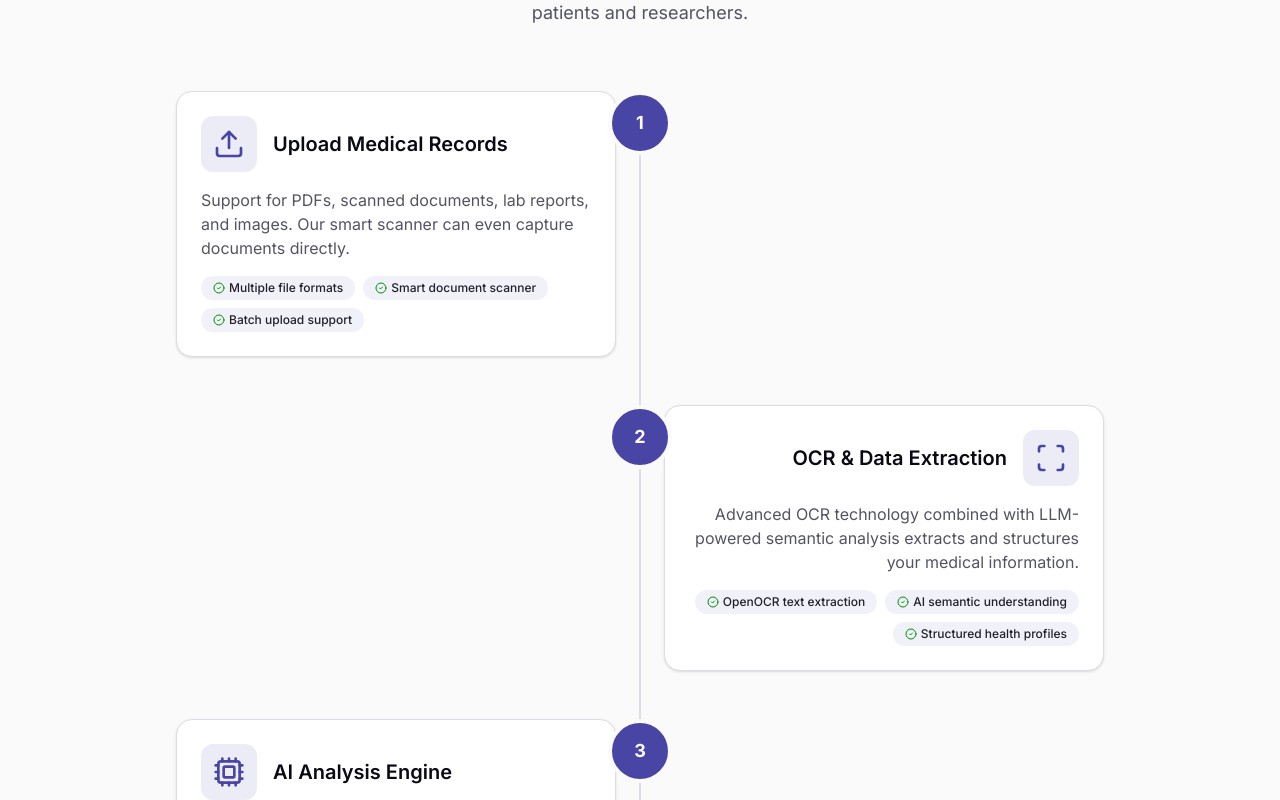
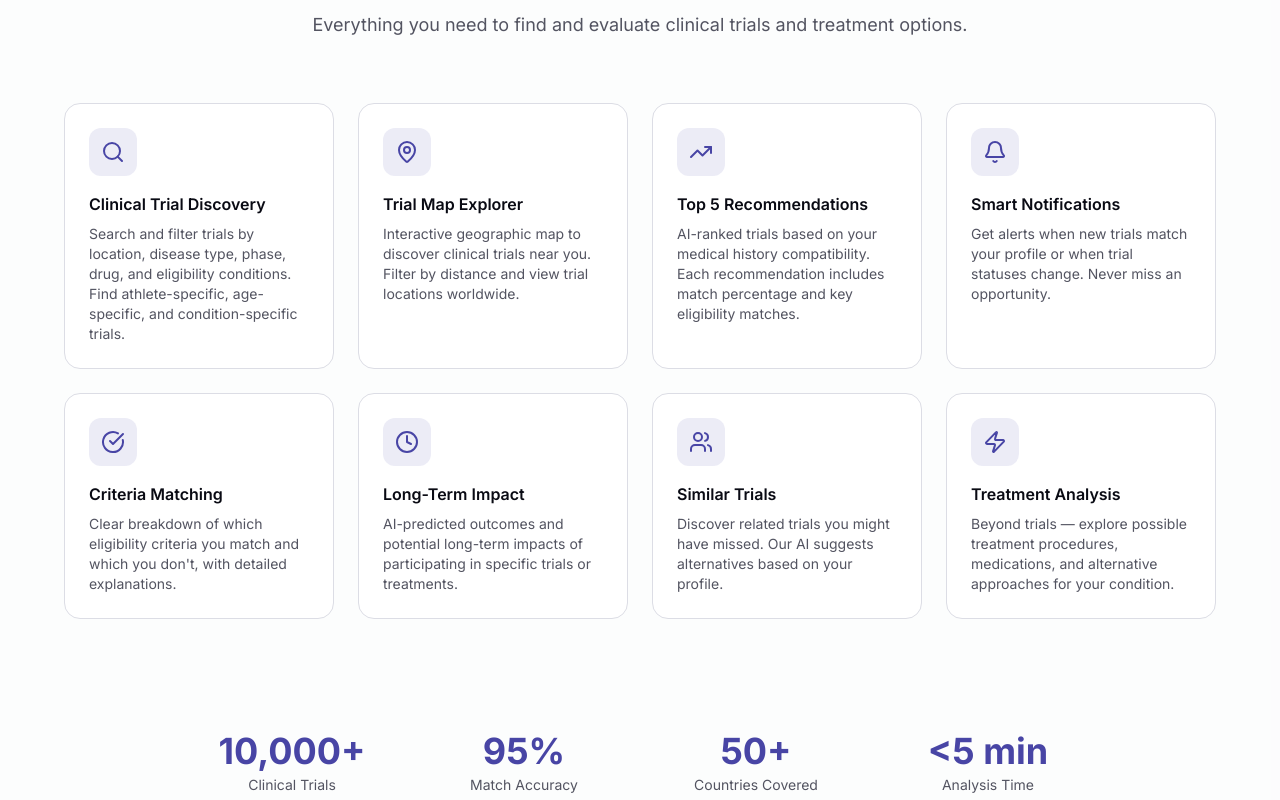
Before and after one commit to VipulMore11/26_CODECRUSADERS, a Next.js app in the folder frontend/: page / in a window 1280 px wide. Shown: the part 1380-2180 px from the top of the page. Built offline with nearby package versions, Linux system fonts and the light colour scheme.

Commit message:
Changed the  UI of the home page

```diff
--- a/frontend/app/page.tsx
+++ b/frontend/app/page.tsx
@@ -3,10 +3,7 @@
 import { Header } from "@/components/landing/header"
 import { HeroSection } from "@/components/landing/hero-section"
 import { SecurityBanner } from "@/components/landing/security-banner"
-import { HowItWorks } from "@/components/landing/how-it-works"
 import { FeaturesSection } from "@/components/landing/features-section"
-import { PrivacySection } from "@/components/landing/privacy-section"
-import { CTASection } from "@/components/landing/cta-section"
 import { Footer } from "@/components/landing/footer"
 
 export default function LandingPage() {
@@ -16,10 +13,7 @@ export default function LandingPage() {
       <main>
         <HeroSection />
         <SecurityBanner />
-        <HowItWorks />
         <FeaturesSection />
-        <PrivacySection />
-        <CTASection />
       </main>
       <Footer />
     </div>
--- a/frontend/components/landing/features-section.tsx
+++ b/frontend/components/landing/features-section.tsx
@@ -16,49 +16,41 @@ const features = [
     icon: <Search className="h-6 w-6" />,
     title: "Clinical Trial Discovery",
     description: "Search and filter trials by location, disease type, phase, drug, and eligibility conditions. Find athlete-specific, age-specific, and condition-specific trials.",
-    highlight: true,
   },
   {
     icon: <MapPin className="h-6 w-6" />,
     title: "Trial Map Explorer",
     description: "Interactive geographic map to discover clinical trials near you. Filter by distance and view trial locations worldwide.",
-    highlight: true,
   },
   {
     icon: <TrendingUp className="h-6 w-6" />,
     title: "Top 5 Recommendations",
     description: "AI-ranked trials based on your medical history compatibility. Each recommendation includes match percentage and key eligibility matches.",
-    highlight: false,
   },
   {
     icon: <Bell className="h-6 w-6" />,
     title: "Smart Notifications",
     description: "Get alerts when new trials match your profile or when trial statuses change. Never miss an opportunity.",
-    highlight: false,
   },
   {
     icon: <CheckCircle className="h-6 w-6" />,
     title: "Criteria Matching",
     description: "Clear breakdown of which eligibility criteria you match and which you don't, with detailed explanations.",
-    highlight: false,
   },
   {
     icon: <Clock className="h-6 w-6" />,
     title: "Long-Term Impact",
     description: "AI-predicted outcomes and potential long-term impacts of participating in specific trials or treatments.",
-    highlight: false,
   },
   {
     icon: <Users className="h-6 w-6" />,
     title: "Similar Trials",
     description: "Discover related trials you might have missed. Our AI suggests alternatives based on your profile.",
-    highlight: false,
   },
   {
     icon: <Zap className="h-6 w-6" />,
     title: "Treatment Analysis",
     description: "Beyond trials — explore possible treatment procedures, medications, and alternative approaches for your condition.",
-    highlight: false,
   },
 ]
 
@@ -79,18 +71,10 @@ export function FeaturesSection() {
           {features.map((feature) => (
             <div
               key={feature.title}
-              className={`group rounded-xl border p-6 transition-all hover:shadow-lg ${
-                feature.highlight
-                  ? "border-primary/50 bg-gradient-to-br from-primary/5 to-accent/5 hover:border-primary"
-                  : "border-border bg-card hover:border-primary/30"
-              }`}
+              className="group rounded-xl border border-border bg-card p-6 transition-all hover:shadow-lg hover:border-primary/50 hover:bg-gradient-to-br hover:from-primary/5 hover:to-accent/5"
             >
               <div
-                className={`mb-4 flex h-12 w-12 items-center justify-center rounded-lg ${
-                  feature.highlight
-                    ? "bg-primary text-primary-foreground"
-                    : "bg-primary/10 text-primary group-hover:bg-primary group-hover:text-primary-foreground"
-                } transition-colors`}
+                className="mb-4 flex h-12 w-12 items-center justify-center rounded-lg bg-primary/10 text-primary transition-colors group-hover:bg-primary group-hover:text-primary-foreground"
               >
                 {feature.icon}
               </div>
@@ -101,7 +85,7 @@ export function FeaturesSection() {
         </div>
 
         {/* Metrics */}
-        <div className="mx-auto mt-20 grid max-w-4xl grid-cols-2 gap-8 md:grid-cols-4">
+        <div className="mx-auto mt-24 md:mt-28 grid max-w-4xl grid-cols-2 gap-8 md:grid-cols-4">
           <MetricCard value="10,000+" label="Clinical Trials" />
           <MetricCard value="95%" label="Match Accuracy" />
           <MetricCard value="50+" label="Countries Covered" />
```
